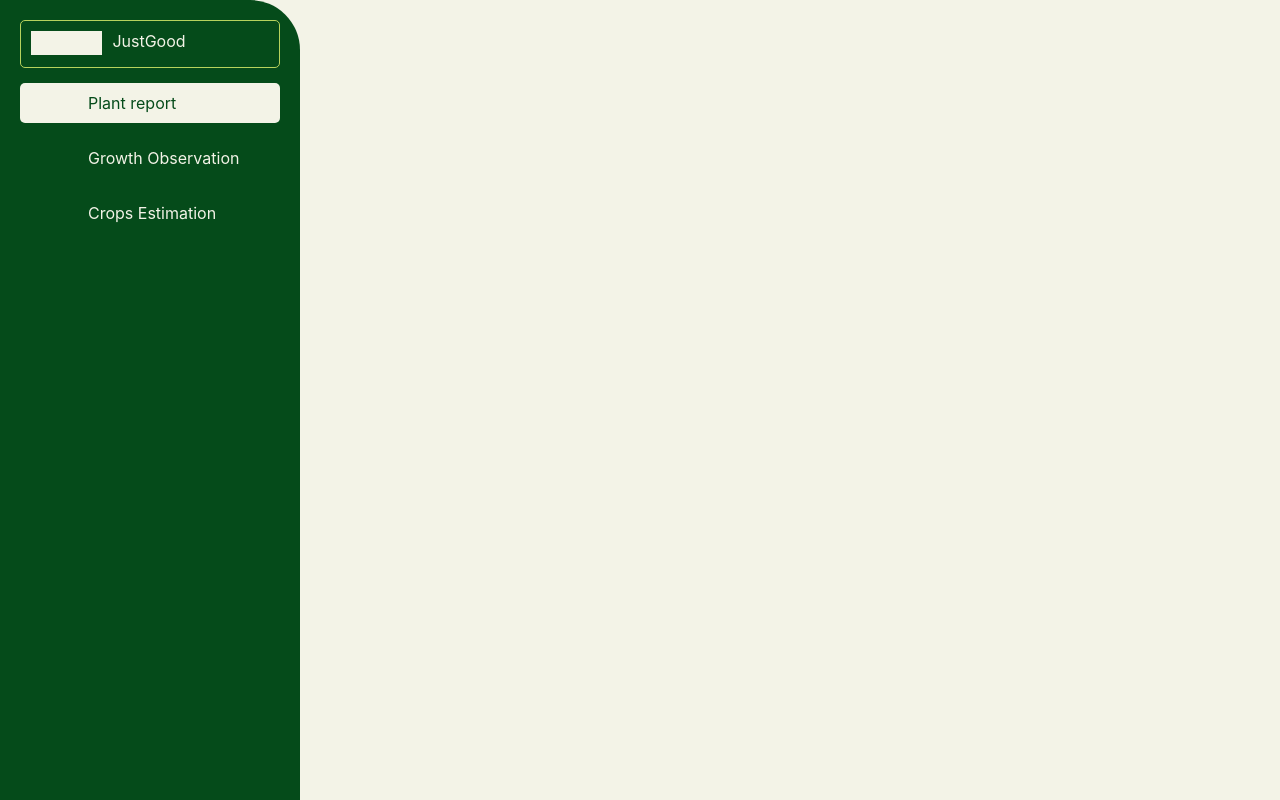
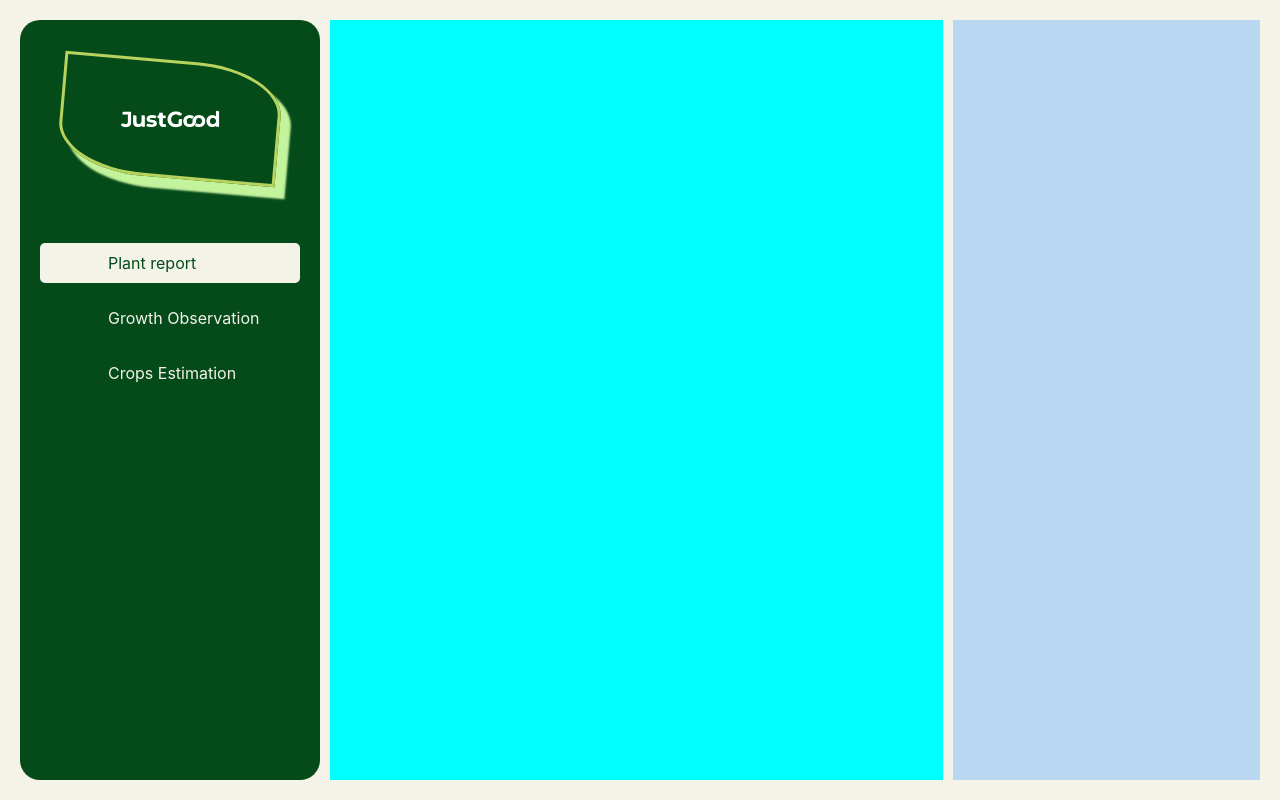
Before and after one commit to th3ygen/veg-observation-system, a React (Create React App) app: page / in a window 1280 px wide. Built offline with nearby package versions, Linux system fonts and the light colour scheme.

Commit message:
complete sidebar, start layout

```diff
--- a/src/components/Sidebar/Sidebar.jsx
+++ b/src/components/Sidebar/Sidebar.jsx
@@ -4,14 +4,14 @@ import styles from "./Sidebar.module.scss"
 export default function Sidebar() {
     return <>
         <div className={styles.sidebar}>
-            <div className={styles.logoCard}>
-                <div className={styles.logo}>
-
-                </div>
-                <div className={styles.logoName}>
-                    JustGood
+            <div className={styles.box}>
+                <div className={styles.logoCard}>
+                    <div className={styles.logo}>
+                        <img className={styles.img} src="/img/logo.png" />
+                    </div>
                 </div>
             </div>
+
             <div className={styles.navlist}>
                 <div className={`${styles.sideContent} ${styles.active}`}>
                     <div className={styles.sideIcon}>
--- a/src/components/Sidebar/Sidebar.module.scss
+++ b/src/components/Sidebar/Sidebar.module.scss
@@ -1,39 +1,64 @@
 .sidebar{
     width:300px;
-    height: 100vh;
+    height: 95vh;
     display: flex;
     flex-wrap: wrap;
     gap: 15px;
     padding: 20px;
     background-color: #054B1A;
     color: #F3F3E7;
-    border-radius: 0% 50px 0% 0%;
     flex-direction: column;
     justify-content: flex-start;
+    border-radius: 20px;
 }
+
+.box{
+
+    width:100%;
+    padding: 20px;
 
     .logoCard{
         width: 100%;
-    height: 6vh;
-    border: solid 1px #B7D35D;
-    border-radius: 5px;
-    padding: 10px;
+        height: fit-content;
+        border: solid 3px #B7D35D;
+        border-radius: 0 40% 0 40%;
+        padding: 30px;
         display: flex;
         flex-wrap: wrap;
         gap: 10px;
+        align-items: center;
+        justify-content: center;
+        transform: rotate(5deg);
+
+        box-shadow: 10px 10px 2px 1px #c4f39d;
+
+        .logo{
+            width: 100%;
+            padding: 15px 10px;
+            font-weight: bolder;
+            font-size: 30px;
+            transform: rotate(-5deg);
+            display: flex;
+            justify-content: center;
+
+
+
+            .img{
+                width: 8vw;
             }
 
-.logo{
-    width: 30%;
-    height: 92%;
-    background-color: #F3F3E7;
         }
 
+    }
+
+}
+
+
 .navlist{
+    padding-top: 30px;
     display: flex;
     flex-wrap: wrap;
     gap: 15px;
-}
 
     .sideContent.active {
         background: #F3F3E7;
@@ -48,8 +73,11 @@
         display: flex;
         padding: 10px;
         gap: 10px;
-}
 
         .sideIcon{
             width: 20%;
         }
+    }
+
+
+}
--- a/src/layout/User/User.jsx
+++ b/src/layout/User/User.jsx
@@ -7,14 +7,17 @@ import styles from './User.module.scss';
 
 export default function User() {
     return <>
-        <div className={styles.sidebar} >
-            <Sidebar />
+        <div className={styles.page}>
+            <div className={styles.pageCont1} >
+                <Sidebar />
+            </div>
+            <div className={styles.pageCont2} >
+
+            </div>
+            <div className={styles.pageCont3} >
+
+            </div>
         </div>
-        {/* <div className={styles.topbar} >
-            <Topbar />
-        </div> */}
-        <div className={styles.content} >
-            <Outlet />
-        </div>
+
     </>
 }
--- a/src/layout/User/User.module.scss
+++ b/src/layout/User/User.module.scss
@@ -1,3 +1,29 @@
+.page{
+    display: flex;
+    gap: 10px;
+    padding: 20px;
+
+    .pageCont1{
+        display:flex;
+        flex: 0 1 auto;
+    }
+
+    .pageCont2{
+        display:flex;
+        flex: 4 1 auto;
+
+        background-color: aqua;
+    }
+
+    .pageCont3{
+        display:flex;
+        flex: 2 1 auto;
+
+        background-color: #bad7f2;
+    }
+}
+
+
 .sidebar {
     position: fixed;
     left: 0;
@@ -12,14 +38,10 @@
     top: 0;
     left: 300px;
 
-    width: fit-content;
+    width: 100%;
     height: fit-content;
 }
 
 .content {
-    position: relative;
-    margin-left: 300px;
 
-    width: calc(100% - 300px);
-    height: 100%;
 }
```
Also changed, not shown: src/components/Topbar/Topbar.module.scss (+3 -4 lines), public/img/logo.png (added). Lines whose indentation alone changed are shown as unchanged.
